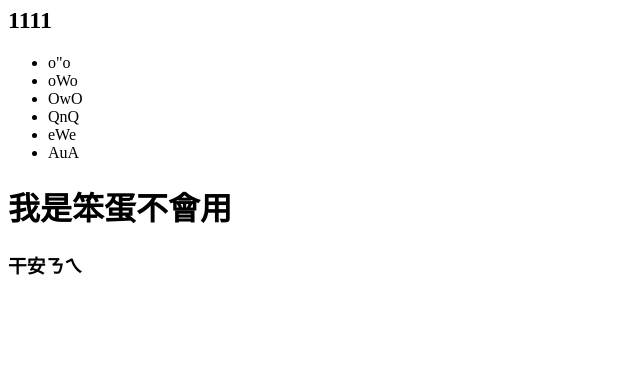
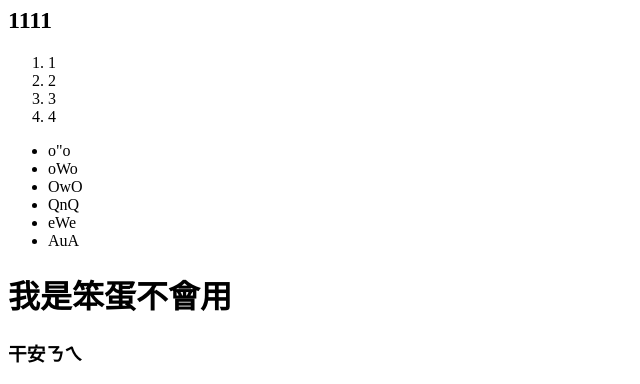
Before and after one commit to imphoebe08/Checkie, a plain HTML site: page index.html in a window 1280 px wide. Shown: the part 622-1006 px from the top of the page, without its empty margins (0-640 px from the left). Before the commit the page ends 918 px from the top, so only its background shows below. Drawn offline with Linux system fonts and the light colour scheme.

Commit message:
dev-cc-1

```diff
--- a/index.html
+++ b/index.html
@@ -23,6 +23,12 @@
 
     <h1>dev-cc</h1>
     <h2>1111</h2>
+    <ol>
+        <li>1</li>
+        <li>2</li>
+        <li>3</li>
+        <li>4</li>
+    </ol>
     <ul>
         <li>o"o</li>
         <li>oWo</li>
```
